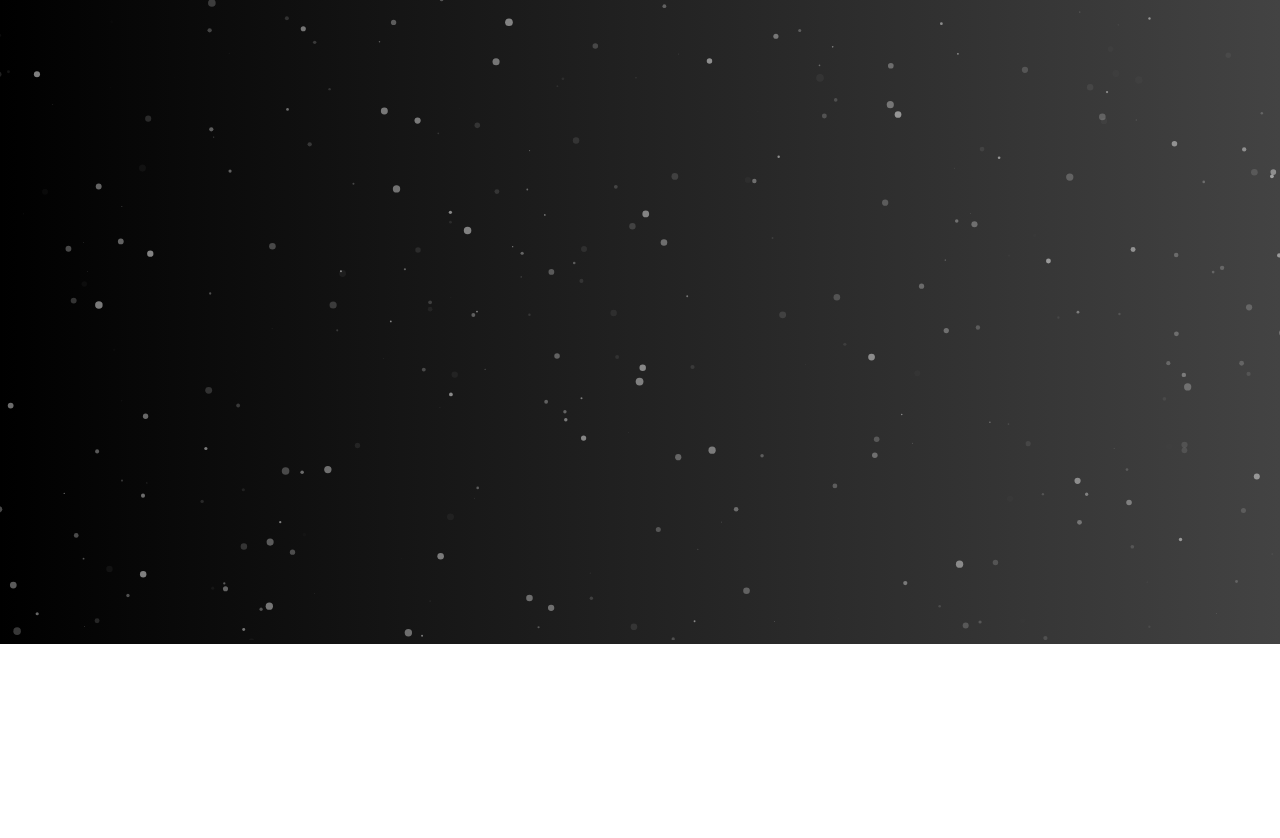
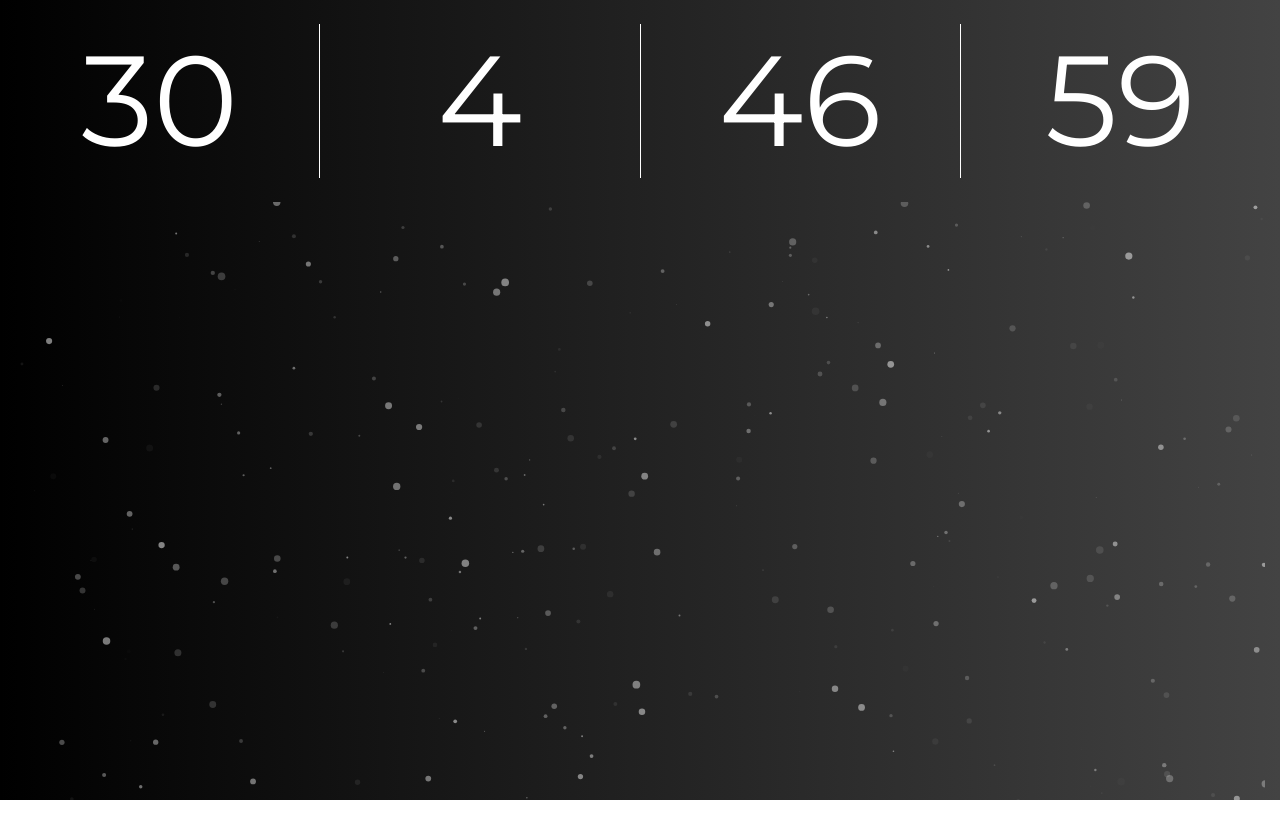
Before and after one commit to anupm12/Countdown, a plain HTML site: page index.html in a window 1280 px wide. Before the commit the page ends 800 px from the top, so only its background shows below. Drawn offline with nearby package versions, Linux system fonts and the light colour scheme.

Commit message:
Frontend

```diff
--- a/css/style.css
+++ b/css/style.css
@@ -1,15 +1,29 @@
-* {
+html {
   overflow: hidden;
 }
+
 body {
-  margin: 0;
+  font-family: "Montserrat", sans-serif;
 }
 
 #particles-js {
   background: #000000;
   background: -webkit-linear-gradient(to left, #434343, #000000);
   background: linear-gradient(to left, #434343, #000000);
-  background-size: cover;
-  background-position: 50% 50%;
-  background-repeat: no-repeat;
+  height: 100vh;
 }
+
+.counter {
+  /* position: absolute; */
+  /* border: #ffffff solid 1px; */
+}
+
+h1 {
+  color: #ffffff;
+  font-size: 16vh;
+  margin: 0;
+}
+
+.c-border {
+  border-right: #ffffff solid 1px;
+}
--- a/index.html
+++ b/index.html
@@ -4,13 +4,49 @@
     <meta charset="UTF-8" />
     <meta name="viewport" content="width=device-width, initial-scale=1.0" />
     <title>Countdown</title>
+
+    <!-- bootstrap 4 -->
+    <link
+      rel="stylesheet"
+      href="https://cdn.jsdelivr.net/npm/bootstrap@4.5.3/dist/css/bootstrap.min.css"
+      integrity="sha384-TX8t27EcRE3e/ihU7zmQxVncDAy5uIKz4rEkgIXeMed4M0jlfIDPvg6uqKI2xXr2"
+      crossorigin="anonymous"
+    />
+
+    <!-- fonts -->
+    <link rel="preconnect" href="https://fonts.gstatic.com" />
+    <link
+      href="https://fonts.googleapis.com/css2?family=Montserrat:wght@400;700&display=swap"
+      rel="stylesheet"
+    />
+    <!-- custom styles -->
     <link rel="stylesheet" href="css/style.css" />
   </head>
   <body>
-    <div id="particles-js"></div>
+    <div class="container-fluid" id="particles-js">
+      <div class="row counter">
+        <div class="col mt-4 mb-4 c-border text-center">
+          <h1 id="day">130</h1>
+        </div>
+        <div class="col mt-4 mb-4 c-border text-center">
+          <h1 id="hour">12</h1>
+        </div>
+        <div class="col mt-4 mb-4 c-border text-center">
+          <h1 id="minute">13</h1>
+        </div>
+        <div class="col mt-4 mb-4 text-center">
+          <h1 id="second">12</h1>
+        </div>
+      </div>
+    </div>
 
     <script src="/libraries/particles.js-master/particles.js"></script>
     <script src="/js/assets/particles.js/app.js"></script>
     <script src="js/main.js"></script>
+    <script
+      src="https://code.jquery.com/jquery-3.5.1.slim.min.js"
+      integrity="sha384-DfXdz2htPH0lsSSs5nCTpuj/zy4C+OGpamoFVy38MVBnE+IbbVYUew+OrCXaRkfj"
+      crossorigin="anonymous"
+    ></script>
   </body>
 </html>
--- a/js/main.js
+++ b/js/main.js
@@ -1,4 +1,4 @@
-var targetDate = new Date("27 nov 2020").getTime();
+var targetDate = new Date("27 dec 2020").getTime();
 
 function counter() {
   var dateToday = new Date().getTime();
@@ -11,9 +11,14 @@ function counter() {
 
   var minutes = Math.floor((diff % (1000 * 60 * 60)) / (1000 * 60));
 
-  var seconds = Math.floor((diff % (1000 * 60)) / 1000);
+  var seconds = Math.floor(1 + (diff % (1000 * 60)) / 1000);
 
-  console.log(days, hours, minutes, seconds);
+  // console.log(days, hours, minutes, seconds);
+
+  document.getElementById("day").innerHTML = days;
+  document.getElementById("hour").innerHTML = hours;
+  document.getElementById("minute").innerHTML = minutes;
+  document.getElementById("second").innerHTML = seconds;
 }
 counter();
 setInterval(counter, 1000);
```
